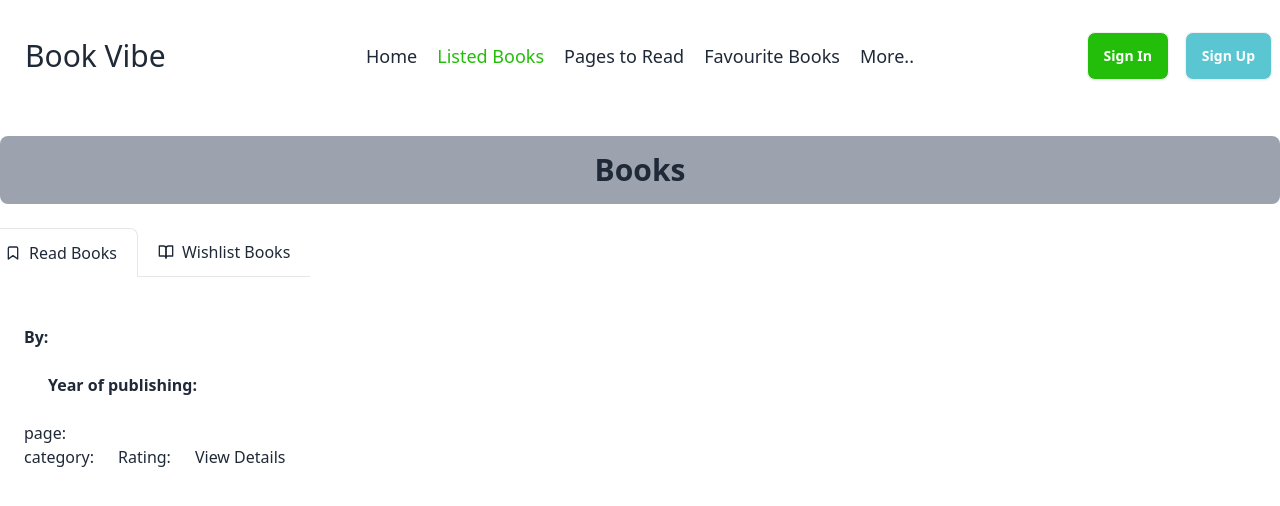
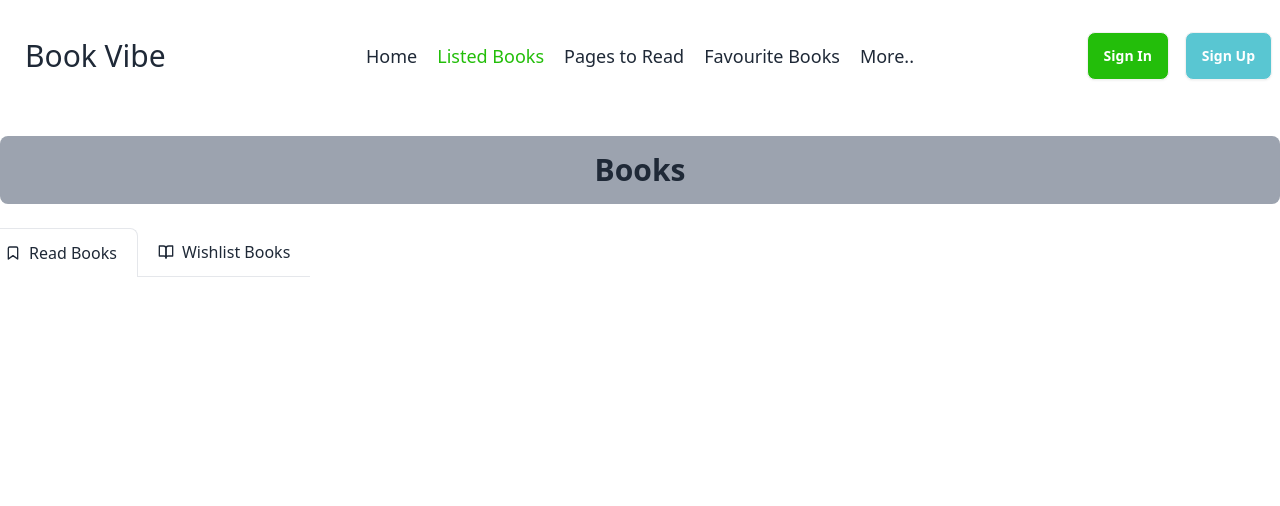
Before and after one commit to mominulislamsharon/assignment-8-book-vibe, a React (Vite) app: page /listed in a window 1280 px wide. Shown: the top 506 px of the page. Built offline with nearby package versions, Linux system fonts and the light colour scheme.

Commit message:
read list card and wishlist card add

```diff
--- a/src/Components/Home/ListsBook.jsx
+++ b/src/Components/Home/ListsBook.jsx
@@ -2,14 +2,21 @@ import { useState } from "react";
 import { Link, Outlet, useLoaderData } from "react-router-dom";
 import UseloacalStorage from "../Hooks/UseloacalStorage";
 import ReadBooks from "./ReadBooks";
+import WishlistBooks from "./WishlistBooks";
 
 
 
 const ListsBook = () => {
 	const {localData} = UseloacalStorage();
-	console.log(localData);
 	const [tabIndex, setTabIndex] = useState(0)
   const data = useLoaderData();
+
+	const renderBooks = () => {
+    if (!localData || localData.length === 0) {
+      return <div>No book data available</div>;
+    }
+    return null;
+  };
 
 
   return (
@@ -31,12 +38,28 @@ const ListsBook = () => {
 	</Link>
 
 </div>
-<Outlet></Outlet>
-<div>
 	{
-		localData.map((data) => <ReadBooks key={data.id} data={data}></ReadBooks>)
-	}
-</div>
+  tabIndex === 0 && (
+    <div>
+      {
+        localData
+          .filter(item => item.listType === "reading")
+          .map(data => <ReadBooks key={data.id} data={data}></ReadBooks>)
+      }
+    </div>
+  )
+}
+{
+  tabIndex === 1 && (
+    <div>
+      {
+        localData
+          .filter(item => item.listType === "wishlist")
+          .map(data => <WishlistBooks key={data.id} data={data}></WishlistBooks>)
+      }
+    </div>
+  )
+}
     </div>
   );
 };
--- a/src/Components/Home/ReadBooks.jsx
+++ b/src/Components/Home/ReadBooks.jsx
@@ -1,29 +1,33 @@
+import { Link } from "react-router-dom";
 
+const ReadBooks = ({ data }) => {
+  const { bookName, id, author, image, rating, category, publisher, review, totalPages, tags, yearOfPublishing } = data;
 
-const ReadBooks = ({data}) => {
-  console.log(data);
-  const {bookName, author, image, rating, category, publisher, review, totalPages, tags,yearOfPublishing, } = data || {};
   return (
-    <div className='flex gap-6'>
+    <div className='flex flex-col my-6 md:flex-row items-center gap-6 p-4 border rounded-lg shadow-lg'>
       <div>
-        <img className='rounded-lg' src={image} alt="" />
+        <img className='rounded-lg w-[300px] h-64 object-cover' src={image} alt={bookName} />
       </div>
       <div>
-        <h1 className='text-xl mt-6 font-bold'>{bookName}</h1>
-        <p className='text-base pt-6 font-semibold'>By: {author}</p>
-        <div className='flex gap-6 pt-6'>
-          <p className=''>{tags}</p>
-          <p className='text-base font-semibold'>Year of publishing: {yearOfPublishing}</p>
+        <h1 className='text-2xl font-bold'>{bookName}</h1>
+        <p className='text-base mt-2 font-semibold'>By: {author}</p>
+        <div className='flex flex-col md:flex-row itc gap-4 mt-2'>
+          <p className='text-sm text-gray-600'>{tags}</p>
+          <p className='text-sm text-gray-600'>Year: {yearOfPublishing}</p>
         </div>
-        <div className='flex pt-6'>
-          <p>{publisher}</p>
-          <p>page: {totalPages}</p>
+        <div className='mt-2'>
+          <p className='text-sm text-gray-800'>Publisher: {publisher}</p>
+          <p className='text-sm text-gray-800'>Pages: {totalPages}</p>
         </div>
-        <div className='flex gap-6'>
-          <p>category: {category}</p>
-          <p>Rating: {rating}</p>
-          <p>View Details</p>
+        <div className='flex gap-4 mt-2'>
+          <p className='text-sm text-gray-800'>Category: {category}</p>
+          <p className='text-sm text-gray-800'>Rating: {rating}</p>
         </div>
+        <p className='mt-2 text-gray-700'>{review}</p>
+        <Link to={`/book-detals/${id}`}>
+        <button className='mt-4 px-4 py-2 bg-green-500 text-white rounded hover:bg-blue-600'>View Details</button>
+        </Link>
+
       </div>
     </div>
   );
--- a/src/Components/Home/WishlistBooks.jsx
+++ b/src/Components/Home/WishlistBooks.jsx
@@ -1,9 +1,34 @@
+import { Link } from "react-router-dom";
 
+const WishlistBooks = ({ data }) => {
 
-const WishlistBooks = () => {
+  const { bookName, id, author, image, rating, category, publisher, review, totalPages, tags, yearOfPublishing } = data;
+
   return (
-    <div>
-      <h1>Wish List book gulo</h1>
+    <div className='flex flex-col my-6 md:flex-row items-center gap-6 p-4 border rounded-lg shadow-lg'>
+      <div>
+        <img className='rounded-lg w-[300px] h-64 object-cover' src={image} alt={bookName} />
+      </div>
+      <div>
+        <h1 className='text-2xl font-bold'>{bookName}</h1>
+        <p className='text-base mt-2 font-semibold'>By: {author}</p>
+        <div className='flex flex-col md:flex-row itc gap-4 mt-2'>
+          <p className='text-sm text-gray-600'>{tags}</p>
+          <p className='text-sm text-gray-600'>Year: {yearOfPublishing}</p>
+        </div>
+        <div className='mt-2'>
+          <p className='text-sm text-gray-800'>Publisher: {publisher}</p>
+          <p className='text-sm text-gray-800'>Pages: {totalPages}</p>
+        </div>
+        <div className='flex gap-4 mt-2'>
+          <p className='text-sm text-gray-800'>Category: {category}</p>
+          <p className='text-sm text-gray-800'>Rating: {rating}</p>
+        </div>
+        <p className='mt-2 text-gray-700'>{review}</p>
+        <Link to={`/book-detals/${id}`}>
+        <button className='mt-4 px-4 py-2 bg-green-500 text-white rounded hover:bg-blue-600'>View Details</button>
+        </Link>
+      </div>
     </div>
   );
 };
--- a/src/Components/Utils/localStorage.js
+++ b/src/Components/Utils/localStorage.js
@@ -1,16 +1,17 @@
-export const saveToLocalStorage = (data) => {
-  const saveData = JSON.parse(localStorage.getItem("book")) || [];
-
-  const existedData = saveData.find((item) => item.id == item.id);
-  if(!existedData){
-    saveData.push(data);
+export const saveToLocalStorage = (data, listType) => {
+  const saveData = JSON.parse(localStorage.getItem("bookdetails")) || [];
+  const existedData = saveData.find((item) => item.id === data.id);
+  if (!existedData) {
+    const newData = { ...data, listType };
+    saveData.push(newData);
     localStorage.setItem("bookdetails", JSON.stringify(saveData));
-    alert("Successfully");
-  }
-  else{
-    alert("Alredy access");
+    console.log("Book added:", newData);
+    alert("Successfully added to list");
+  } else {
+    alert("Already exists in the list");
   }
 };
+
 
 export const getFormalLocalStorage = () => {
   const data = JSON.parse(localStorage.getItem("bookdetails")) || [];
```
